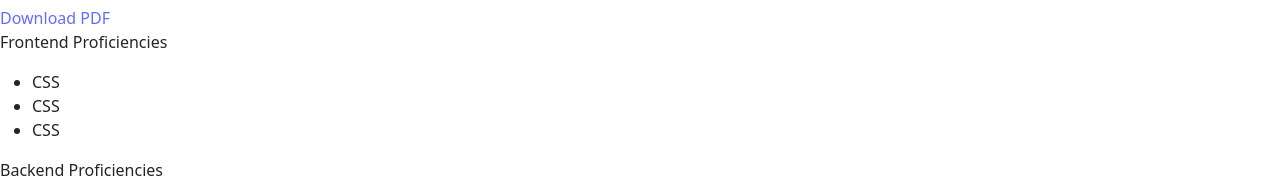
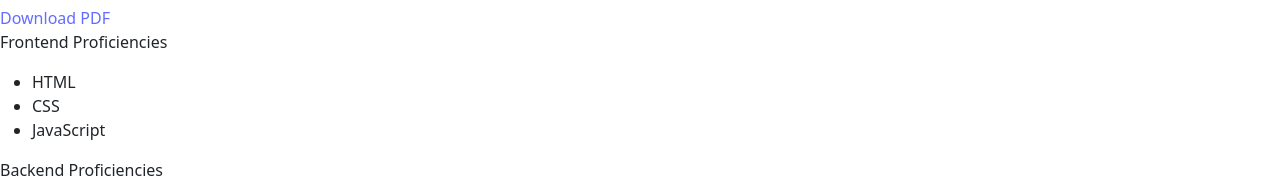
Before and after one commit to wmason1997/WM-React-Portfolio, a React (Vite) app: page /resume in a window 1280 px wide. Shown: the part 154-346 px from the top of the page. Built offline with nearby package versions, Linux system fonts and the light colour scheme.

Commit message:
Worked on Header.

```diff
--- a/src/pages/ResumePage.jsx
+++ b/src/pages/ResumePage.jsx
@@ -11,9 +11,9 @@ const ResumePage = () => {
             <div>
                 <p>Frontend Proficiencies</p>
                 <ul>
+                    <li>HTML</li>
                     <li>CSS</li>
-                    <li>CSS</li>
-                    <li>CSS</li>
+                    <li>JavaScript</li>
                 </ul>
             </div>
             <div>
```
Also changed, not shown: src/components/Header.jsx (+11 -0 lines).
